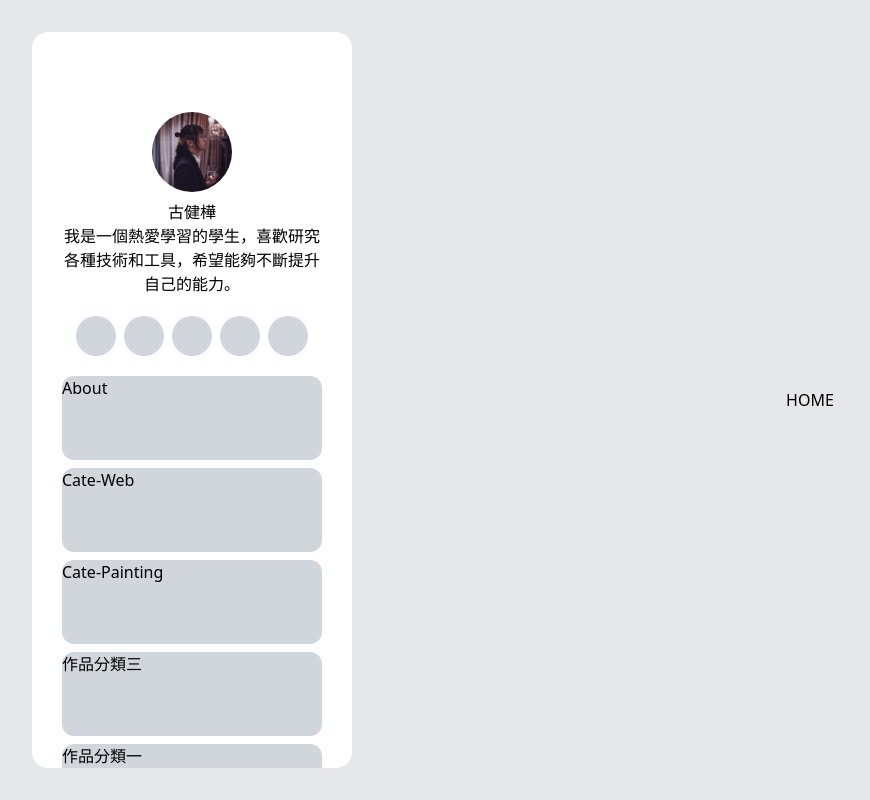
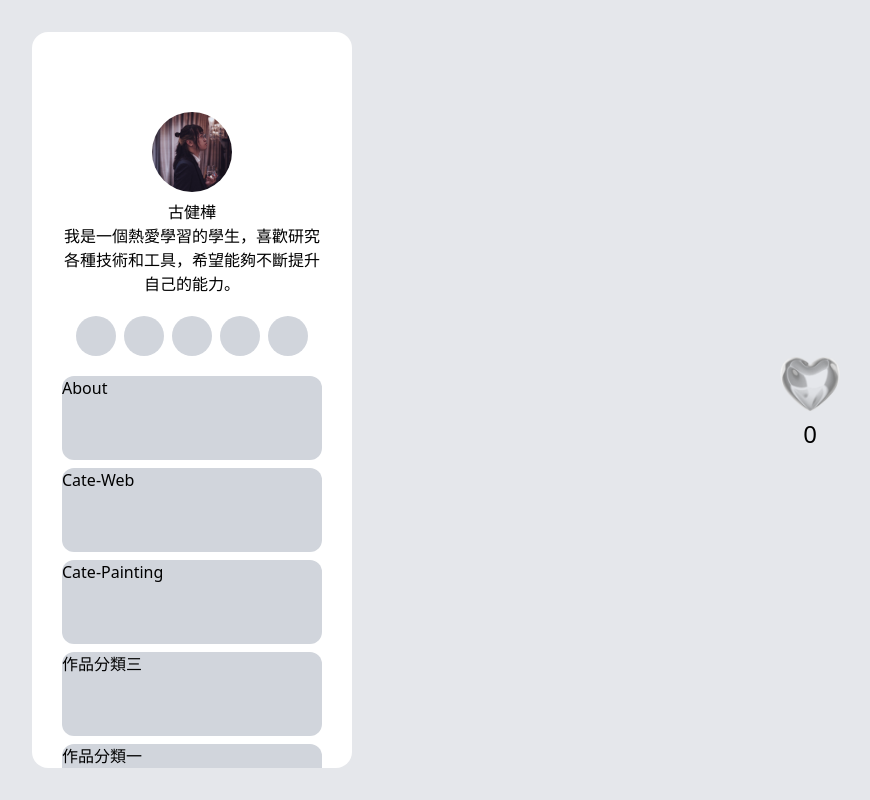
Before and after one commit to vickyli-lhh/digital-portfolio, a Next.js app: page / in a window 1280 px wide. Shown: the whole page, without its empty margins (0-870 px from the left). Built offline with nearby package versions, Linux system fonts and the light colour scheme.

Commit message:
feat: w8

```diff
--- a/src/app/about/page.js
+++ b/src/app/about/page.js
@@ -7,8 +7,6 @@ export default function About() {
 
       <p>ABOUT</p>
 
-
-
     </div>
   );
 }
--- a/src/app/page.js
+++ b/src/app/page.js
@@ -1,11 +1,30 @@
+"use client"
+
 import Image from "next/image";
 import AvatarImg from "@/../public/Avatar.png";
+import HeartImg from "@/../public/heart.png"
+import { useState } from "react";
+
 
 export default function Home() {
+
+  const [heart, setHeart] = useState(0);
+
+  const addHeart = function(){
+
+    setHeart(heart+1);
+
+  }
+
   return (
     <div className="flex w-full h-full bg-red justify-center items-center rounded-2xl">
 
-      <p>HOME</p>
+      <div className="cursor-pointer flex flex-col justify-center items-center"
+        onClick={addHeart}
+      >
+        <Image src={HeartImg} className="w-[68px]" alt="heart" />
+        <div className=" text-2xl "> { heart } </div>
+      </div>
 
     </div>
   );
--- a/src/app/test/page.js
+++ b/src/app/test/page.js
@@ -7,6 +7,9 @@ export default function Home() {
 
       <div className="w-[600px] h-[90vh] rounded-2xl bg-white flex
         justify-center items-center flex-col p-[30px] pt-[80px]">
+
+
+        <div></div>
 
         <Image
           src={AvatarImg}
```
Also changed, not shown: public/heart.png (added).
